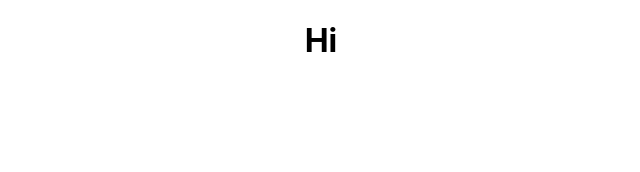
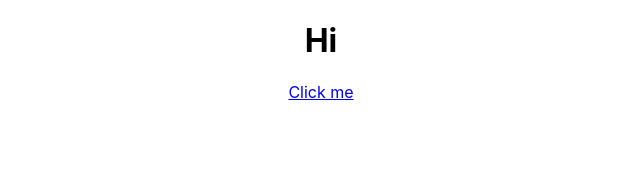
Before and after one commit to African-Marketplace1/front-end, a React (Create React App) app: page / in a window 1280 px wide. Shown: the top 172 px of the page, without its empty margins (319-959 px from the left). Built offline with nearby package versions, Linux system fonts and the light colour scheme.

Commit message:
netlify ts

```diff
--- a/src/App.js
+++ b/src/App.js
@@ -22,6 +22,7 @@ function App() {
         </Route>
         <Route exact path={"/"}>
           <h1>Hi</h1>
+          <Link to="/categories">Click me</Link>
         </Route>
 
       </Switch>
```
